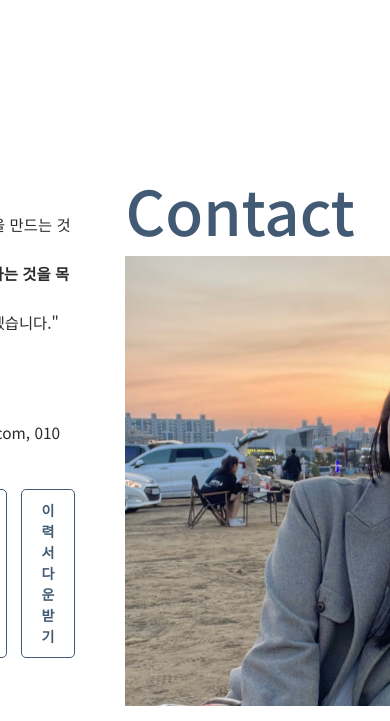
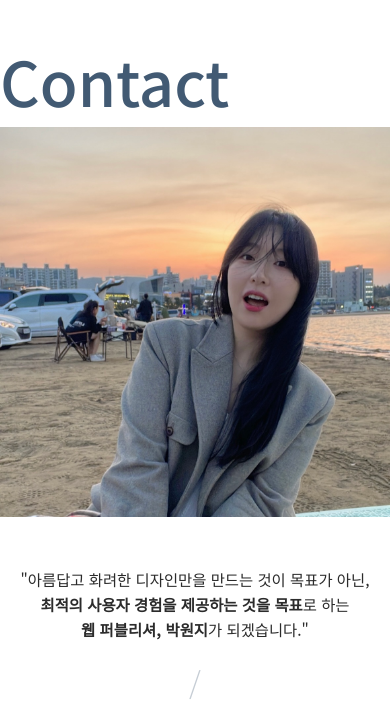
Before and after one commit to dnjswlekd/port2025-vue, a Vue app: page / in a window 390 px wide. Shown: the part 3443-4164 px from the top of the page. Built offline with nearby package versions, Linux system fonts and the light colour scheme.

Commit message:
responsive

```diff
--- a/src/components/About.vue
+++ b/src/components/About.vue
@@ -174,7 +174,7 @@ import profileImg from '@/assets/images/myProfileImg.jpg';
     }
   }
 
-  @include responsive(800px) {
+  @include responsive(1024px) {
     .about-inner {
       flex-flow: column;
       justify-content: center;
--- a/src/components/Contact.vue
+++ b/src/components/Contact.vue
@@ -41,7 +41,7 @@ import { links } from '@/constants/index';
 import profileImg from '@/assets/images/myProfileImg2.jpg';
 </script>
 
-<style lang="scss" scoped>
+<style lang="scss">
 @import '@/assets/scss/mixin';
 
 #contact {
@@ -106,10 +106,19 @@ import profileImg from '@/assets/images/myProfileImg2.jpg';
       }
       img {
         width: 450px;
-        height: 450px;
+        max-width: 100%;
+        height: auto;
         object-fit: cover;
       }
     }
   }
+  @include responsive(1024px) {
+    .profile img {
+      width: 200px;
+    }
+    .contact-inner {
+      flex-direction: column-reverse;
+    }
+  }
 }
 </style>
```
